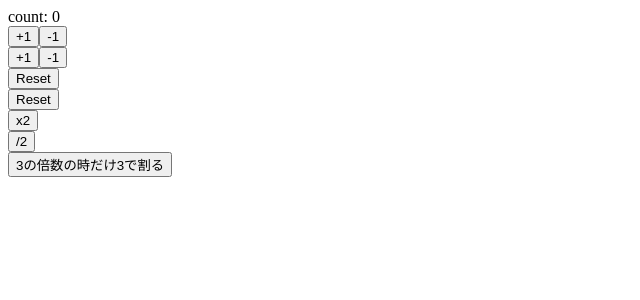
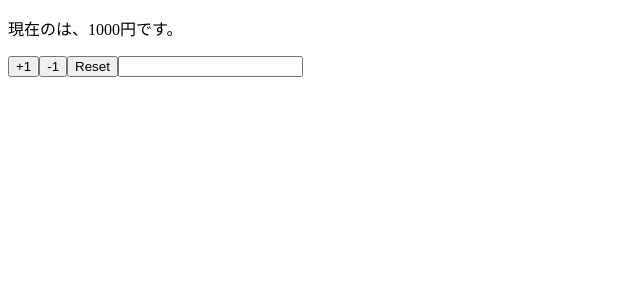
Before and after one commit to pochi23/react-hooks-practice, a React (Create React App) app in the folder react-hooks-101/: page / in a window 1280 px wide. Shown: the top 300 px of the page, without its empty margins (0-640 px from the left). Built offline with nearby package versions, Linux system fonts and the light colour scheme.

Commit message:
implement component using multiple states

```diff
--- a/react-hooks-101/src/App.js
+++ b/react-hooks-101/src/App.js
@@ -1,69 +1,36 @@
 import React, { useState } from "react";
 
-const App = () => {
-  const [count, setCount] = useState(0);
-  const increment = () => {
-    setCount(count + 1);
-  };
-  const decrement = () => {
-      setCount(count - 1);
-  };
-  const increment2 = () => {
-    setCount((previousCount) => previousCount + 1);
-  };
-  const decrement2 = () => {
-      setCount((previousCount) => previousCount - 1);
-  };
+const App = (props) => {
+  const initialStates = {
+    name: "",
+    price: 1000
+  }
+  const [name, setName] = useState(initialStates.name)
+  const [price, setPrice] = useState(initialStates.price)
+  // const [name, setName] = useState(props.name)
+  // const [price, setPrice] = useState(props.price)
+
+
   const reset = () => {
-    setCount(0)
+    setPrice(initialStates.price)
+    setName(initialStates.name)
   }
-  const reset2 = () => {
-    setCount((previousCount) => 0)
-  }
-  const times = () => {
-    setCount(count * 2)
-  }
-  const divide = () => {
-    setCount(count / 2)
-  }
-  // const divide3 = () => {
-  //   if(count % 3 === 0) {
-  //     setCount(count / 3)
-  //   }
-  // }
-  const divide3 = () => setCount(previousCount => {
-    if(previousCount % 3 === 0) {
-      return previousCount / 3
-    } else return previousCount
-  })
+
+
   return (
-    <React.Fragment>
-      <div>count: {count}</div>
-      <div>
-        <button onClick={increment}>+1</button>
-        <button onClick={decrement}>-1</button>
-      </div>
-      <div>
-        <button onClick={increment2}>+1</button>
-        <button onClick={decrement2}>-1</button>
-      </div>
-      <div>
-        <button onClick={reset}>Reset</button>
-      </div>
-      <div>
-        <button onClick={reset2}>Reset</button>
-      </div>
-      <div>
-        <button onClick={times}>x2</button>
-      </div>
-      <div>
-        <button onClick={divide}>/2</button>
-      </div>
-      <div>
-        <button onClick={divide3}>3の倍数の時だけ3で割る</button>
-      </div>
-    </React.Fragment>
+    <>
+      <p>現在の{name}は、{price}円です。</p>
+      <button onClick={() => setPrice(price + 1)}>+1</button>
+      <button onClick={() => setPrice(price - 1)}>-1</button>
+      <button onClick={reset}>Reset</button>
+      <input value={name} onChange={e => setName(e.target.value)}/>
+    </>
   );
 };
 
+// App.defaultProps = {
+//   name: "",
+//   price: 1000
+// }
+
 export default App;
```
